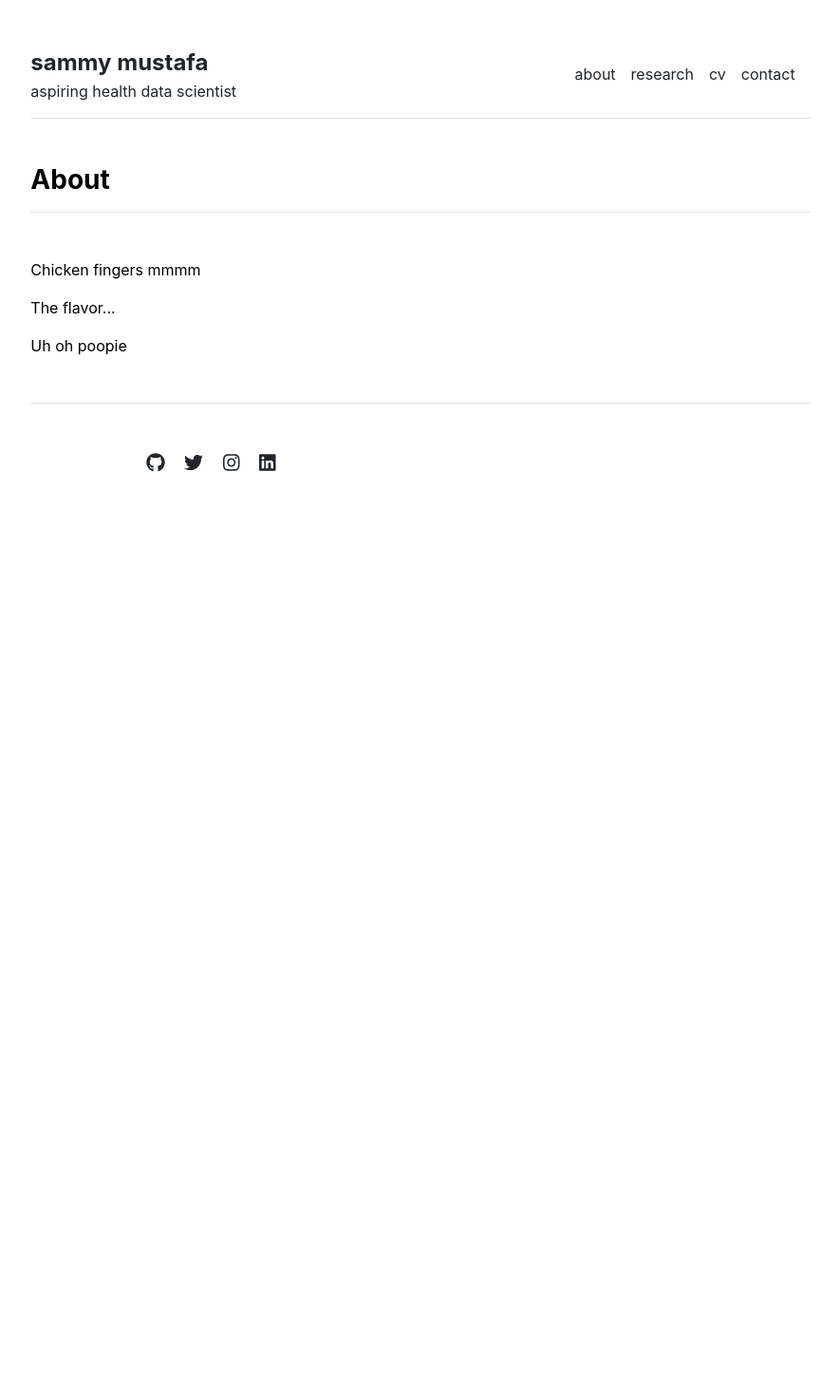
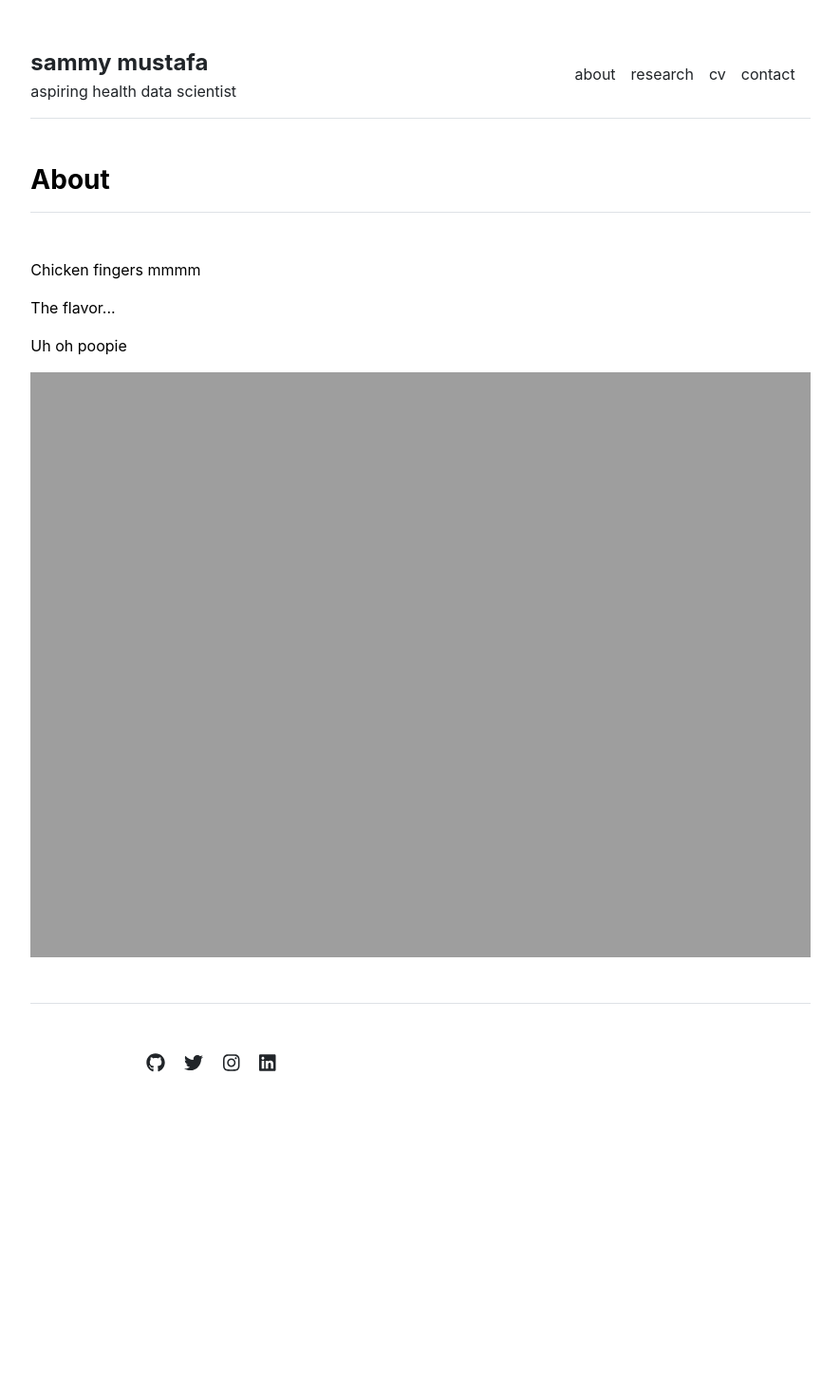
Before and after one commit to sammymustafa/sammymustafa.github.io, a Jekyll site: the page built from about.md, in a window 1280 px wide. Shown: the whole page at 95% size, without its empty margins (197-1082 px from the left). Built offline with Jekyll 4.4.1, drawn with Linux system fonts in a browser that asks for light colours; before the commit the page ends 900 px from its top, so only the background shows below that.

Commit message:
add casamila

```diff
--- a/_layouts/about.html
+++ b/_layouts/about.html
@@ -16,3 +16,6 @@ layout: default
       <div class="row g-5 mb-5">
         <div class="col-md-12">
           <p>Uh oh poopie</p>
+      <div class="row g-5 mb-5">
+        <div class="col-md-12">
+          <img src="{{ site.github.url }}/assets/img/casamila.jpeg" alt="barcelona" width = "100%">
```
Also changed, not shown: 1 other file.
